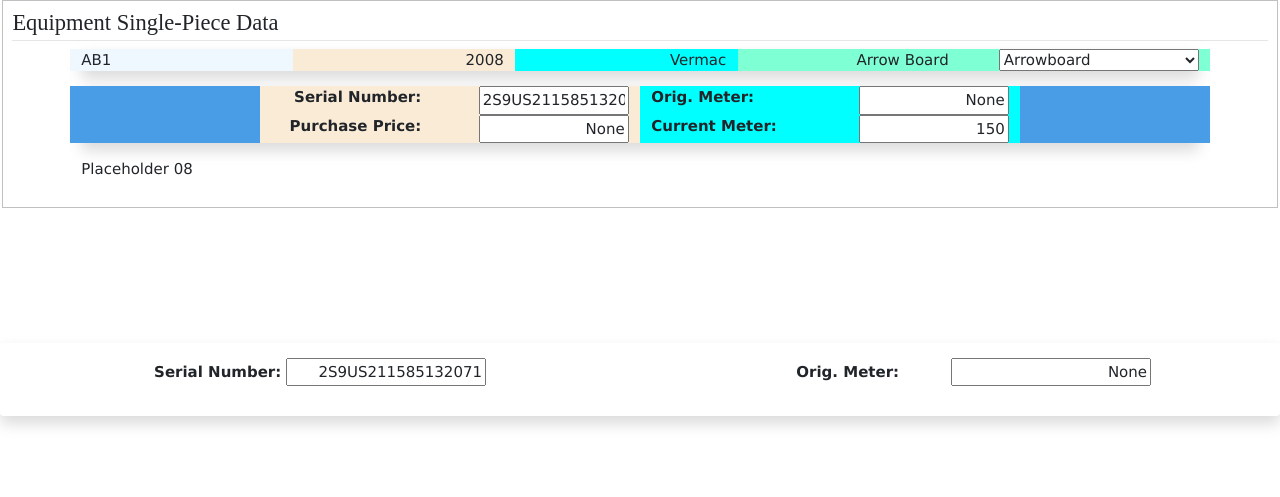
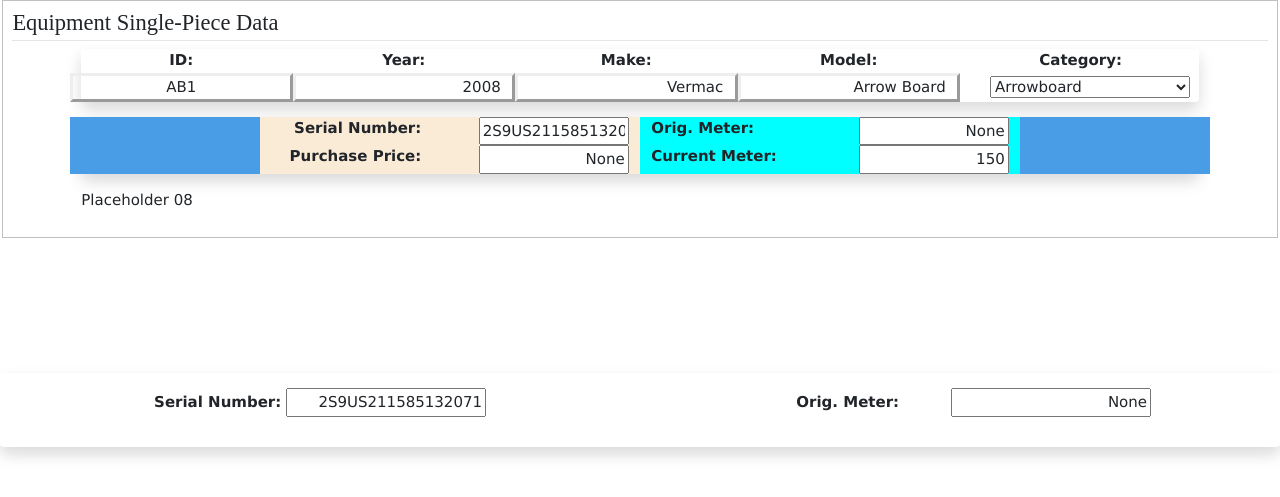
Before and after one commit to amgregori/GCIEQ, a Flask app: a page that uses app/equip/templates/equip/eq_data.html in a window 1280 px wide. Shown: the top 497 px of the page. Run offline with Flask 3, Linux system fonts and the light colour scheme; data comes from the database, SQL or seed files in the repository; some libraries are stand-ins or nearby versions.

Commit message:
More equipment data layout work

```diff
--- a/app/equip/templates/equip/eq_data.html
+++ b/app/equip/templates/equip/eq_data.html
@@ -10,13 +10,19 @@
   <div class="container">
     <div class="form-control-md mb-3 shadow bg-body rounded">
       <div class="row">
-        <div class="col" style="background-color: aliceblue; min-width: 100px;">{{eq_piece.eqid}}</div>
-        <div class="col" style="background-color: antiquewhite; min-width: 100px; text-align: right;">{{eq_piece.yr}}</div>
-        <div class="col" style="background-color: aqua; min-width: 150px; text-align: right;">{{eq_piece.make}}</div>
-        <div class="col" style="background-color: aquamarine; min-width: 150px; text-align: right;">{{eq_piece.model}}</div>
-        <div class="col" style="background-color: aquamarine; min-width: 250px;">
+        <div class="col" style="min-width: 100px; text-align: center;"><label>ID:</label></div>
+        <div class="col" style="min-width: 100px; text-align: center;"><label>Year:</label></div>
+        <div class="col" style="min-width: 150px; text-align: center;"><label>Make:</label></div>
+        <div class="col" style="min-width: 150px; text-align: center;"><label>Model:</label></div>
+        <div class="col" style="min-width: 250px; padding-right:20px; text-align: center;"><label>Category:</label></div>
+      <div class="row"></div>
+        <div class="col" style="border-style: outset; min-width: 100px; text-align: center;">{{eq_piece.eqid}}</div>
+        <div class="col" style="border-style: outset; min-width: 100px; text-align: right;">{{eq_piece.yr}}</div>
+        <div class="col" style="border-style: outset; min-width: 150px; text-align: right;">{{eq_piece.make}}</div>
+        <div class="col" style="border-style: outset; min-width: 150px; text-align: right;">{{eq_piece.model}}</div>
+        <div class="col" style="min-width: 250px; padding-right:20px;">
           {{form.hidden_tag() }}
-          {{form.cat(style="width:200px; height=30px; float:right", value=eq_piece.eqcat)}} </div>
+          {{form.cat(style="width:200px; height=30px; float:right; margin-top: 3px;", value=eq_piece.eqcat)}} </div>
       </div>
     </div>
 
```
